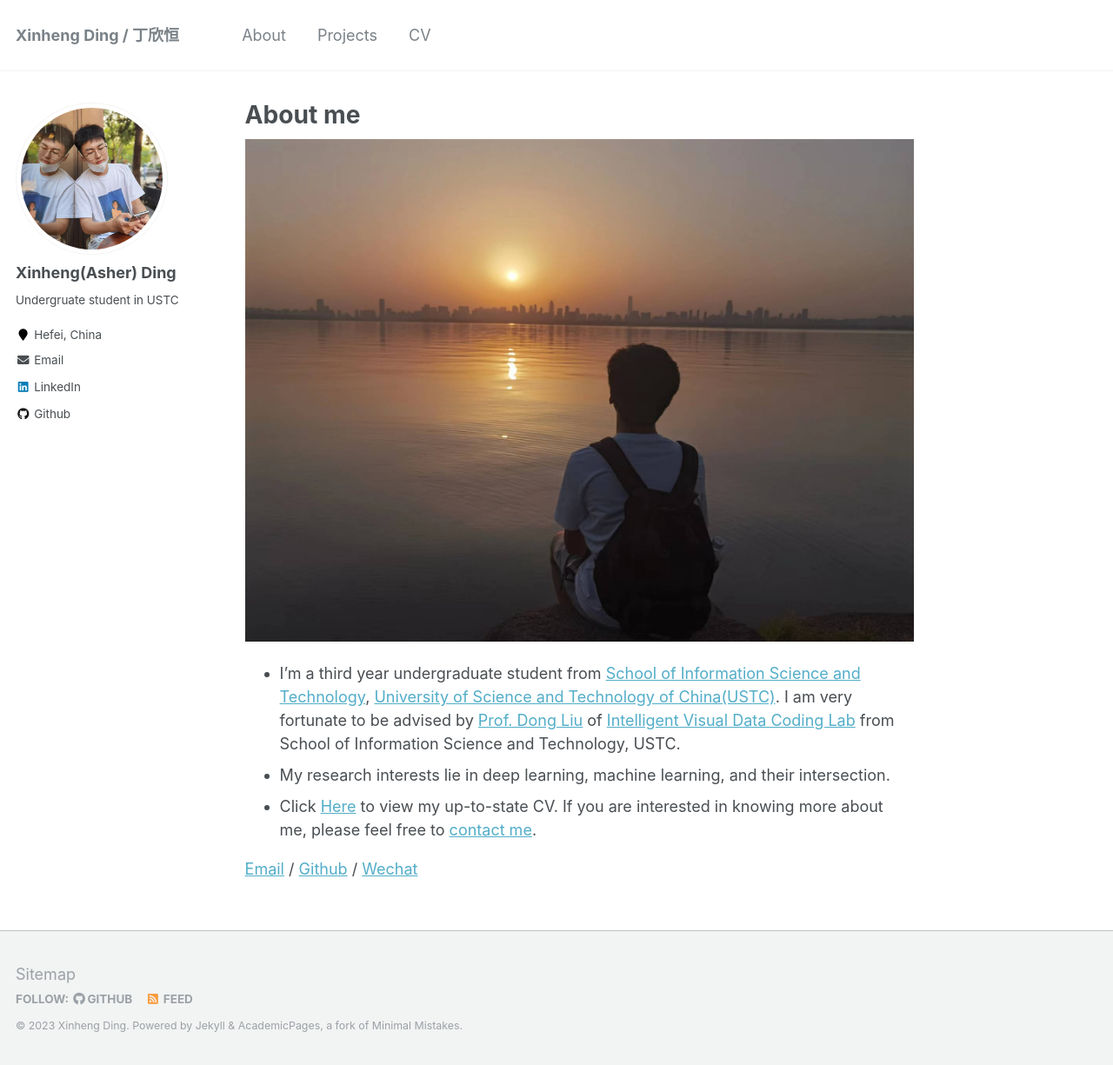
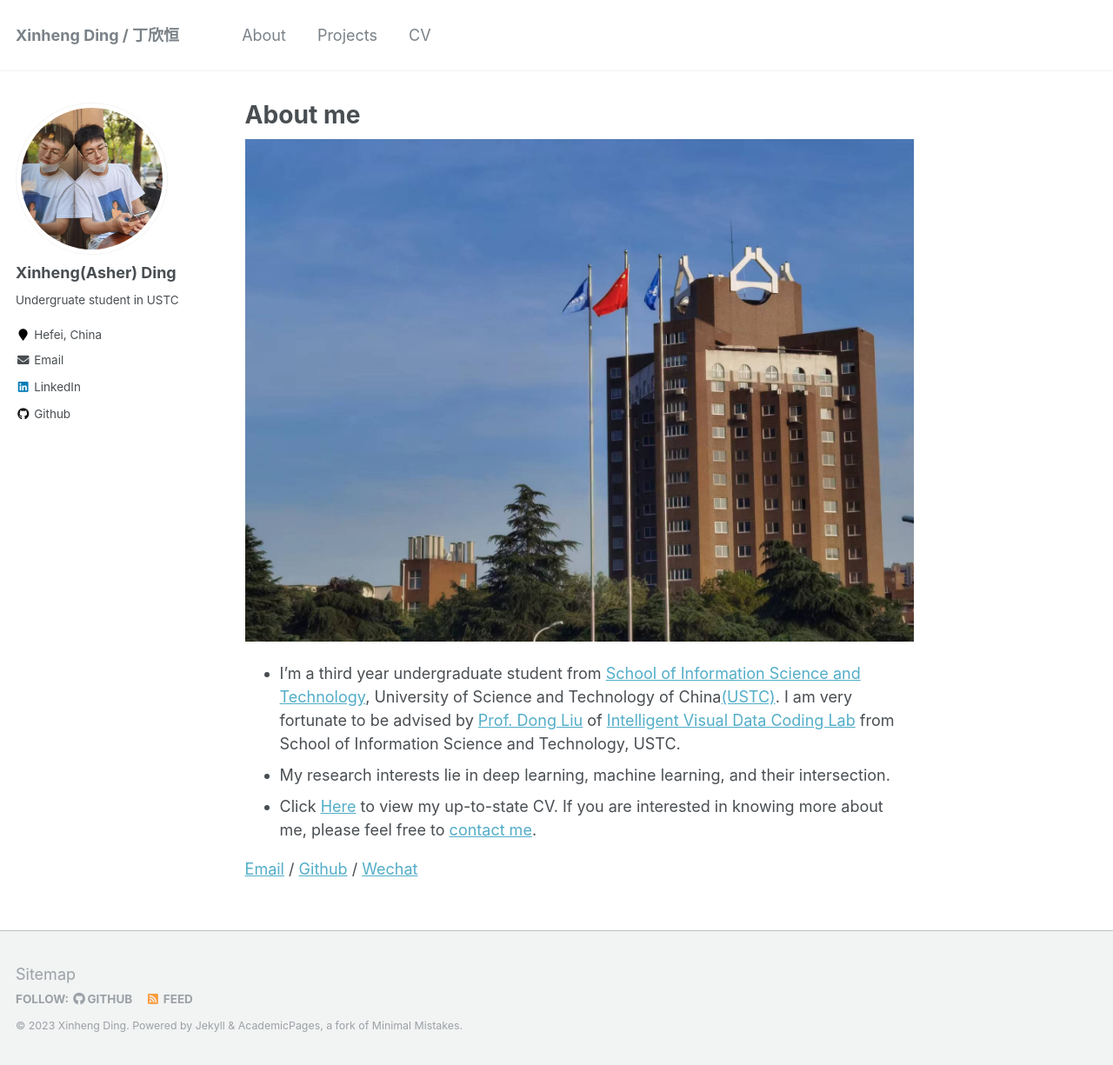
Before and after one commit to XinhengDing/XinhengDing.github.io, a Jekyll site: the page built from _pages/about.md, in a window 1280 px wide and 1225 px high. Shown: the whole window at 87% size. Built offline with Jekyll 4.4.1, drawn with Linux system fonts in a browser that asks for light colours.

Commit message:
Update about.md

```diff
--- a/_pages/about.md
+++ b/_pages/about.md
@@ -8,8 +8,8 @@ redirect_from:
   - /about.html
 ---
 
-<img src="../images/微信图片_20230721110734.jpg" alt="USTC Campus">
-* I'm a third year undergraduate student from [School of Information Science and Technology](https://sist.ustc.edu.cn/), [University of Science and Technology of China(USTC)](https://www.ustc.edu.cn/). I am very fortunate to be advised by [Prof. Dong Liu](https://faculty.ustc.edu.cn/dongeliu/en/index.htm) of [Intelligent Visual Data Coding Lab](https://ustc-ivclab.github.io/) from School of Information Science and Technology, USTC.
+<img src="../images/USTC.jpg" alt="USTC Campus">
+* I'm a third year undergraduate student from [School of Information Science and Technology](https://sist.ustc.edu.cn/), University of Science and Technology of China[(USTC)](https://www.ustc.edu.cn/). I am very fortunate to be advised by [Prof. Dong Liu](https://faculty.ustc.edu.cn/dongeliu/en/index.htm) of [Intelligent Visual Data Coding Lab](https://ustc-ivclab.github.io/) from School of Information Science and Technology, USTC.
 * My research interests lie in deep learning, machine learning, and their intersection.
 * Click [Here](../assets/CV.pdf) to view my up-to-state CV. If you are interested in knowing more about me, please feel free to [contact me](https://xinhengding.github.io/mail/).
 
```
